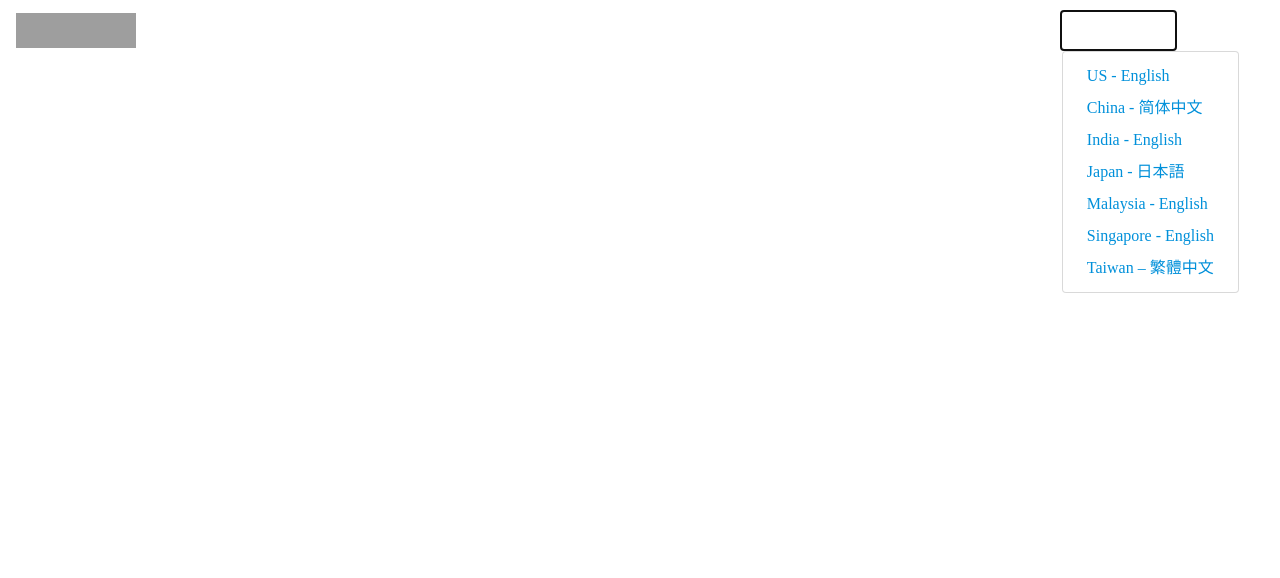
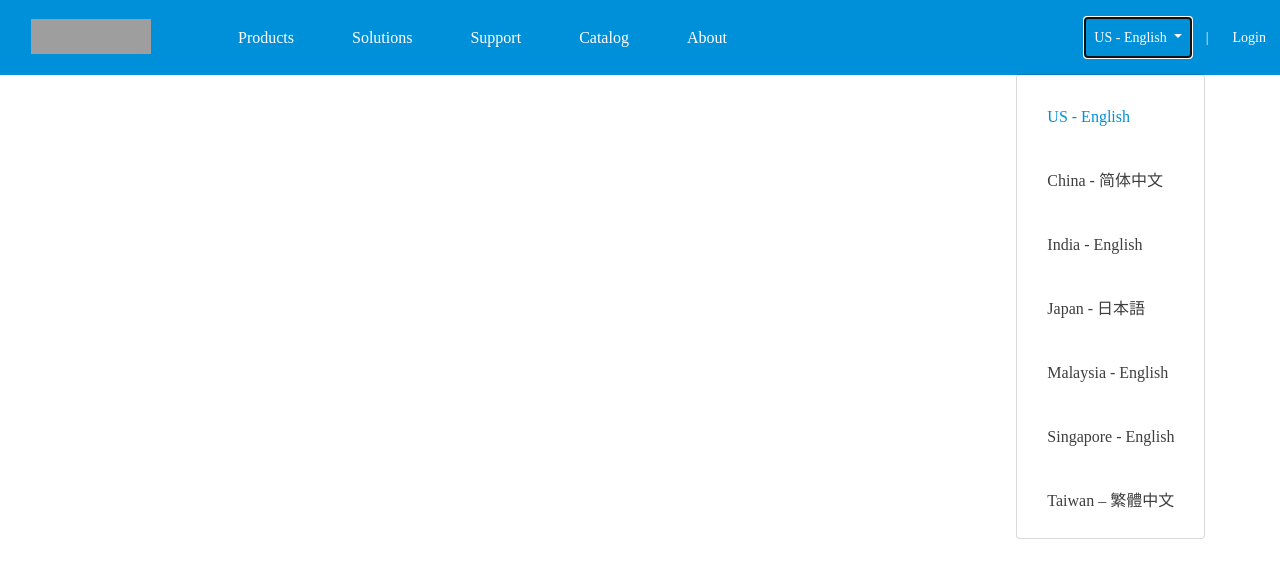
Before and after one commit to MicroKnight11/TubesWebpro, a CodeIgniter app: the page made by TUBES/application/views/header.php in a window 1280 px wide, after a click on "US - English". Shown: the top 578 px of the page. Run offline with CodeIgniter, Linux system fonts and the light colour scheme; some web fonts are replaced; grey boxes are pictures that could not be loaded.

Commit message:
Update header.php

```diff
--- a/TUBES/application/views/header.php
+++ b/TUBES/application/views/header.php
@@ -5,9 +5,9 @@
         <script src="https://cdnjs.cloudflare.com/ajax/libs/popper.js/1.14.7/umd/popper.min.js" integrity="sha384-UO2eT0CpHqdSJQ6hJty5KVphtPhzWj9WO1clHTMGa3JDZwrnQq4sF86dIHNDz0W1" crossorigin="anonymous"></script>
         <script src="https://stackpath.bootstrapcdn.com/bootstrap/4.3.1/js/bootstrap.min.js" integrity="sha384-JjSmVgyd0p3pXB1rRibZUAYoIIy6OrQ6VrjIEaFf/nJGzIxFDsf4x0xIM+B07jRM" crossorigin="anonymous"></script>
         <script src="https://ajax.googleapis.com/ajax/libs/jquery/3.5.1/jquery.min.js"></script>
+        <link rel="stylesheet" href=<?=base_url('assets/css/styleheader.css')?>>
         <link href="//db.onlinewebfonts.com/c/103581eb752b4fa618534d266d46d568?family=HelveticaNeueLT+Pro+55+Roman" rel="stylesheet" type="text/css"/>
         <link href="//db.onlinewebfonts.com/c/5fe894d3e06d8f07fbe9d80b3157afd5?family=HelveticaNeueLT+Pro+55+Roman" rel="stylesheet" type="text/css"/>
-        <link rel="stylesheet" href="<?php echo base_url('assets/css/stylehead.css')?>">
         <script type="text/javascript">
             var base_url = '<?= base_url()?>'
         </script>
@@ -53,12 +53,12 @@
                             </a>
                             <div class="dropdown-menu" aria-labelledby="navbarDropdown">
                                 <a class="dropdown-item" style="color:#0090DA; font-family:'HelveticaNeueLT-bd Pro 55 Roman'" href="#" data-value="US - English" data-section="Language selector">US - English</a>
-                                <a class="dropdown-item" style="color:#0090DA; font-family:'HelveticaNeueLT-bd Pro 55 Roman'" href="#" data-value="China - 简体中文" data-section="Language selector">China - 简体中文</a>
-                                <a class="dropdown-item" style="color:#0090DA; font-family:'HelveticaNeueLT-bd Pro 55 Roman'" href="#" data-value="India - English" data-section="Language selector">India - English</a>
-                                <a class="dropdown-item" style="color:#0090DA; font-family:'HelveticaNeueLT-bd Pro 55 Roman'" href="#" data-value="Japan - 日本語" data-section="Language selector">Japan - 日本語</a>
-                                <a class="dropdown-item" style="color:#0090DA; font-family:'HelveticaNeueLT-bd Pro 55 Roman'" href="#" data-value="Malaysia - English" data-section="Language selector">Malaysia - English</a>
-                                <a class="dropdown-item" style="color:#0090DA; font-family:'HelveticaNeueLT-bd Pro 55 Roman'" href="#" data-value="Singapore - English" data-section="Language selector">Singapore - English</a>
-                                <a class="dropdown-item" style="color:#0090DA; font-family:'HelveticaNeueLT-bd Pro 55 Roman'" href="#" data-value="Taiwan – 繁體中文" data-section="Language selector">Taiwan – 繁體中文</a>
+                                <a class="dropdown-item" href="#" data-value="China - 简体中文" data-section="Language selector">China - 简体中文</a>
+                                <a class="dropdown-item" href="#" data-value="India - English" data-section="Language selector">India - English</a>
+                                <a class="dropdown-item" href="#" data-value="Japan - 日本語" data-section="Language selector">Japan - 日本語</a>
+                                <a class="dropdown-item" href="#" data-value="Malaysia - English" data-section="Language selector">Malaysia - English</a>
+                                <a class="dropdown-item" href="#" data-value="Singapore - English" data-section="Language selector">Singapore - English</a>
+                                <a class="dropdown-item" href="#" data-value="Taiwan – 繁體中文" data-section="Language selector">Taiwan – 繁體中文</a>
                             </div>
                         </li>
                         <li class="nav-item navbar-text text-white mx-3" style= "font-size: 14px">
@@ -84,7 +84,7 @@
             </nav>
 
             <!-- Login -->
-            <div class="container-fluid collapse col-lg-4 float-left" id="collapseLogin" style="padding:0px;z-index: 1; position: fixed; margin-left : 71%; max-width: 410px;height:440px; background-color: white">
+            <div class="container-fluid collapse col-lg-4 float-left" id="collapseLogin" style="padding:0px;z-index: 1; position: fixed; margin-left : 1285px; max-width: 410px;height:440px; background-color: white">
                 <div class="login-box" style="padding:27px; height: 440px; ">
                     <h4 class=""style="margin-top : 5px; margin-bottom: 50px; color: #3e3e3e;font-size: 18px">Login</h4>
                     <form id="login_form" name="log-in" action="" method="post">
@@ -95,7 +95,7 @@
                                             <label for="RememberMe" class="form-check-label">Remember Me</label>
                                         </div> -->
                         <div class="text-center">
-                            <input id="login_btn" type="submit" class="btn sm-2" name="submit form" value="Login">
+                            <input id="login_btn" type="submit" class="btn rounded-0 sm-2" name="submit form" value="Login" style="outline-width: 2px;outline-style: solid;outline-color:white">
                         </div>
                     </form>
                     <div class="login-help text-center mt-4">
@@ -108,7 +108,7 @@
                     </div>
                 </div>
                 <div class="register-box text-center">
-                    <button href="#" class="btn sm-2" data-toggle="modal" data-target="#exampleModal">Register</button>
+                    <button href="#" class="btn lg-4" data-toggle="modal" data-target="#exampleModal">Register</button>
                 </div>
             </div>
 
```
